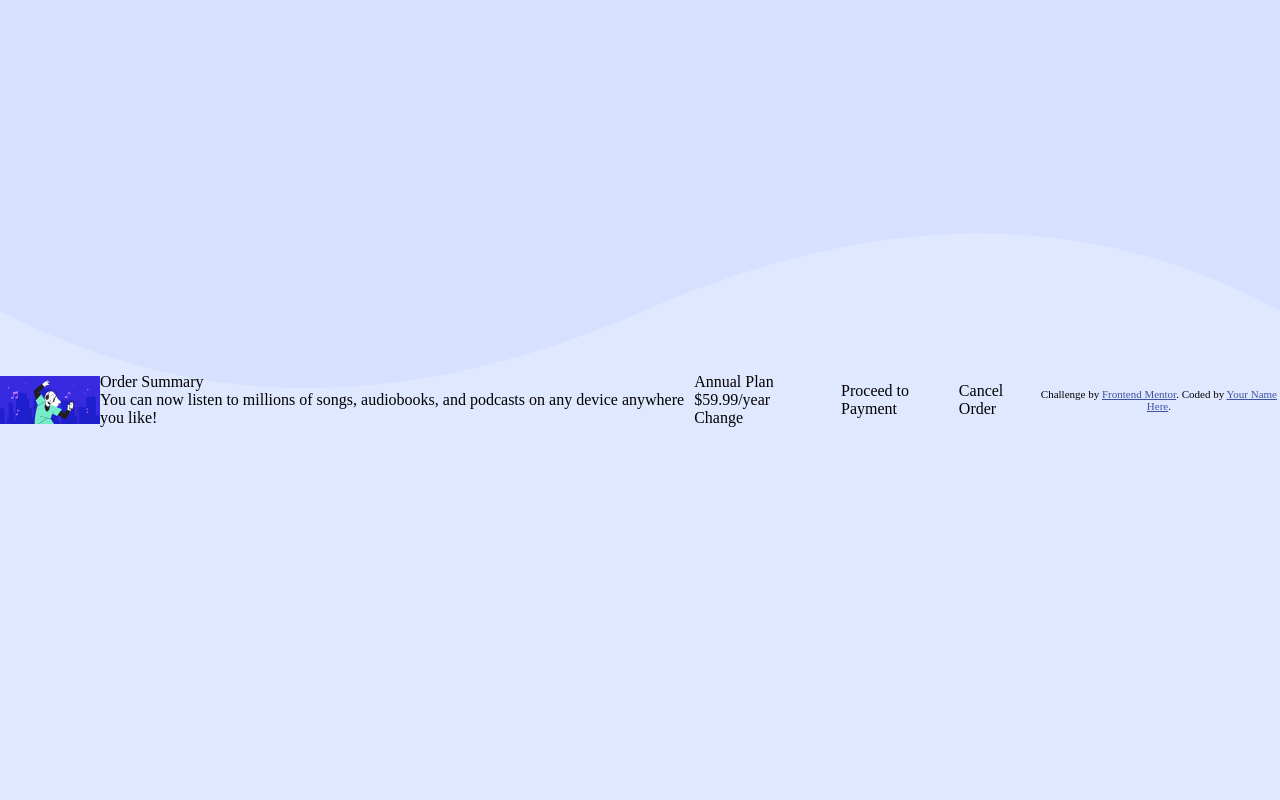
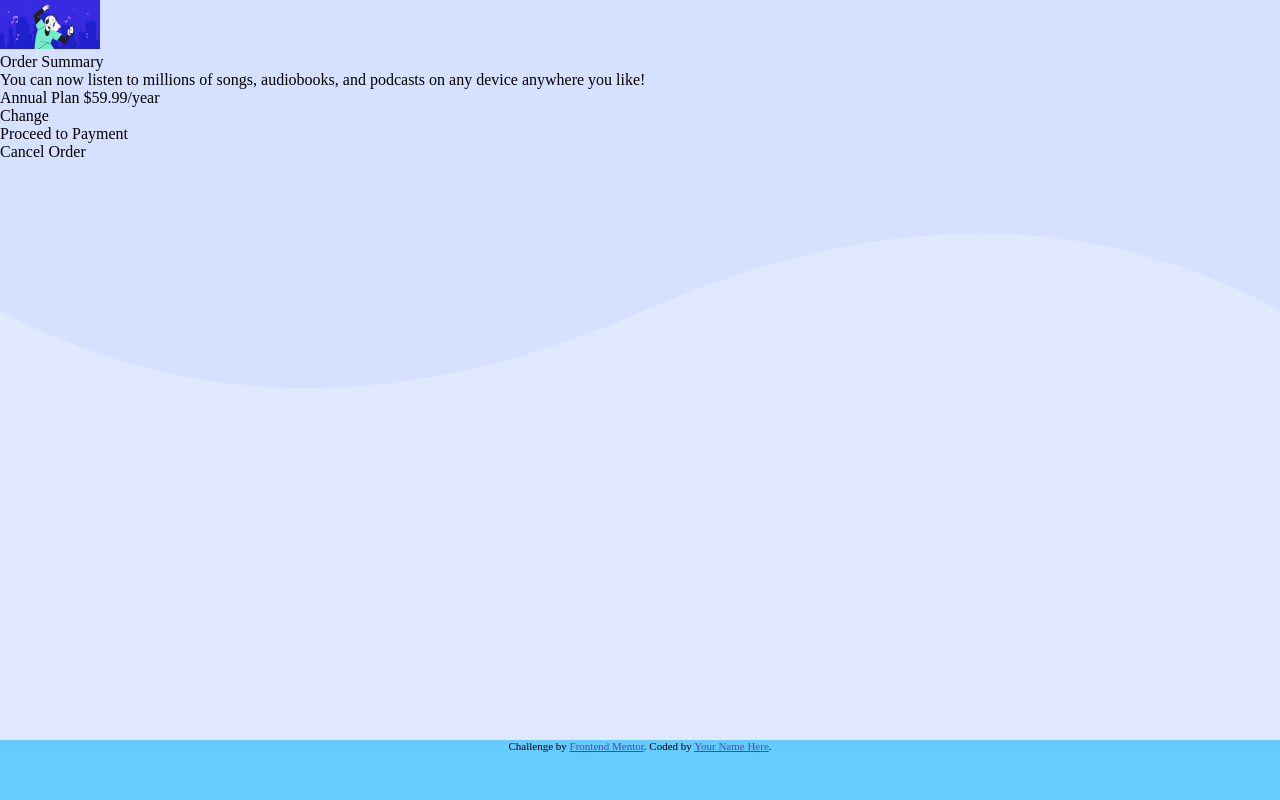
Before and after one commit to burakksaglam/order-summary-test, a plain HTML site: page index.html in a window 1280 px wide. Drawn offline with Linux system fonts and the light colour scheme; files whose address does not match are found by name.

Commit message:
Add index.html

```diff
--- a/index.html
+++ b/index.html
@@ -18,6 +18,7 @@
   </head>
 
   <body>
+    <div class="outer_box">
       <img
         src="/home/burakksaglam/repos/order-summary-test/images/illustration-hero.svg"
         alt=""
@@ -29,8 +30,8 @@
         <div class="order-sum">Order Summary</div>
 
         <div class="slogan">
-        You can now listen to millions of songs, audiobooks, and podcasts on any
-        device anywhere you like!
+          You can now listen to millions of songs, audiobooks, and podcasts on
+          any device anywhere you like!
         </div>
       </div>
 
@@ -43,12 +44,13 @@
       <div>Proceed to Payment</div>
 
       <div>Cancel Order</div>
+    </div>
 
-    <div class="attribution">
+    <footer class="attribution">
       Challenge by
       <a href="https://www.frontendmentor.io?ref=challenge" target="_blank"
         >Frontend Mentor</a
       >. Coded by <a href="#">Your Name Here</a>.
-    </div>
+    </footer>
   </body>
 </html>
--- a/style.css
+++ b/style.css
@@ -10,15 +10,17 @@ body {
   background-repeat: no-repeat;
   background-attachment: fixed;
   background-size: contain;
-
-  display: flex;
-  justify-content: center;
-  align-items: center;
 }
 
 .attribution {
   font-size: 11px;
   text-align: center;
+
+  position: fixed;
+  bottom: 0;
+  width: 100%;
+  height: 60px; /* Height of the footer */
+  background: #6cf;
 }
 
 .attribution a {
```
Lines whose indentation alone changed are shown as unchanged.
